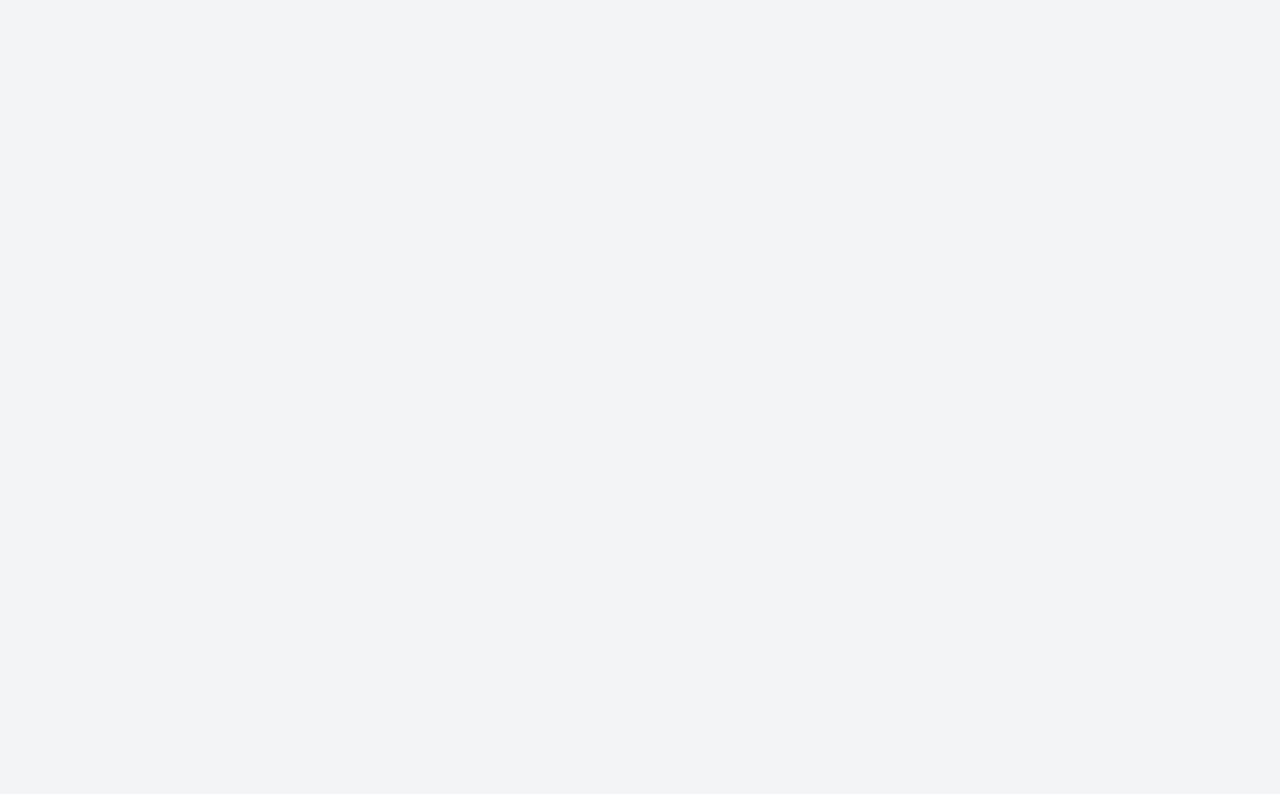
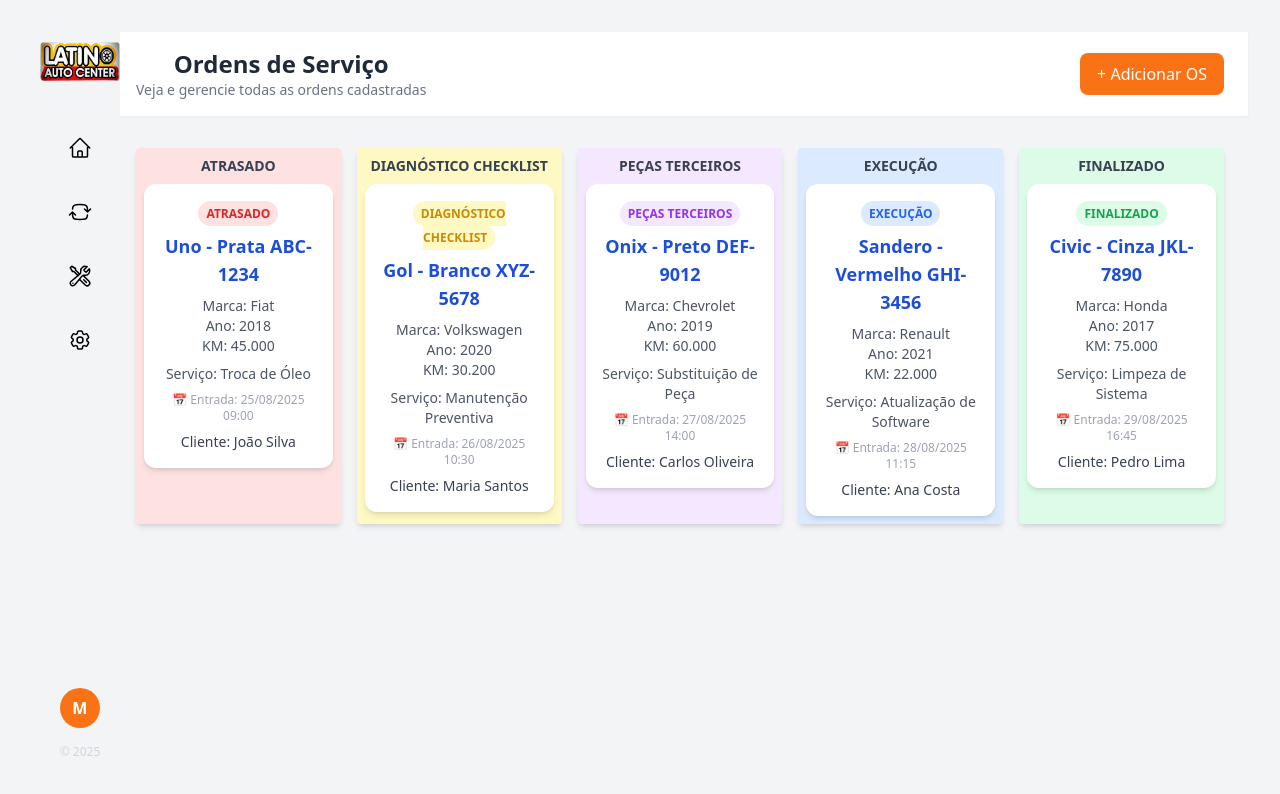
Before and after one commit to Matheus-Alexandrino/auto-center-v1, a Vue app in the folder app/: page /ordens in a window 1280 px wide. Before the commit this address had no page. Shown: the top 794 px of the page. Built offline with nearby package versions, Linux system fonts and the light colour scheme; no server answers; sample sign-in values are in the browser's storage.

Commit message:
feat: Create ListagemOS.vue

```diff
--- a/app/package.json
+++ b/app/package.json
@@ -12,7 +12,8 @@
     "@heroicons/vue": "^2.2.0",
     "pinia": "^2.3.1",
     "vue": "^3.5.20",
-    "vue-router": "^4.5.1"
+    "vue-router": "^4.5.1",
+    "vuedraggable": "^4.1.0"
   },
   "devDependencies": {
     "@vitejs/plugin-vue": "^6.0.1",
--- a/app/src/components/CardServico.vue
+++ b/app/src/components/CardServico.vue
@@ -1,18 +1,43 @@
 <template>
   <div class="bg-white rounded-xl shadow-md p-4 space-y-2 hover:shadow-lg transition">
+    <!-- Status -->
     <span
       class="text-xs font-semibold px-2 py-1 rounded-full"
       :class="{
         'bg-red-100 text-red-600': dados.status === 'ATRASADO',
-        'bg-yellow-100 text-yellow-600': dados.status === 'EM ANDAMENTO',
+        'bg-yellow-100 text-yellow-600': dados.status === 'DIAGNÓSTICO CHECKLIST' || dados.status === 'EM ANDAMENTO',
+        'bg-purple-100 text-purple-600': dados.status === 'PEÇAS TERCEIROS',
+        'bg-blue-100 text-blue-600': dados.status === 'EXECUÇÃO',
         'bg-green-100 text-green-600': dados.status === 'FINALIZADO'
       }"
     >
       {{ dados.status }}
     </span>
-    <h3 class="font-bold text-gray-800">{{ dados.codigo }} - {{ dados.modelo }}</h3>
-    <p class="text-sm text-gray-600">{{ dados.cliente }}</p>
-    <p class="text-xs text-gray-400">📅 {{ dados.data }}</p>
+
+    <!-- Modelo, Cor, Placa -->
+    <h3 class="font-bold text-blue-700 text-lg">
+      {{ dados.modelo }} - {{ dados.cor }}  {{ dados.placa }}
+    </h3>
+
+    <!-- Marca, Ano, KM -->
+    <p class="text-sm text-gray-600">
+      Marca: {{ dados.marca }} <br> Ano: {{ dados.ano }} <br> KM: {{ dados.km }}
+    </p>
+
+    <!-- Serviço e Descrição -->
+    <p class="text-sm text-gray-600">
+      Serviço: {{ dados.servico }}
+    </p>
+
+    <!-- Data e Hora -->
+    <p class="text-xs text-gray-400">
+      📅 Entrada: {{ dados.data }} {{ dados.hora }}
+    </p>
+
+    <!-- Cliente -->
+    <p class="text-sm text-gray-700">
+      Cliente: {{ dados.cliente }}
+    </p>
   </div>
 </template>
 
--- /dev/null
+++ b/app/src/components/ListagemOS.vue
@@ -0,0 +1,193 @@
+<template>
+  <div class="flex bg-gray-100 min-h-screen">
+    <Sidebar />
+    <div class="flex-1 ml-20">
+      <!-- Header -->
+      <div class="bg-white px-6 py-4 shadow-sm flex justify-between items-center">
+        <div>
+          <h1 class="text-2xl font-bold text-gray-800">
+            Ordens de Serviço
+          </h1>
+          <p class="text-sm text-gray-500">Veja e gerencie todas as ordens cadastradas</p>
+        </div>
+        <div class="flex items-center space-x-4">
+          <button
+            @click="mostrarModal = true"
+            class="bg-orange-500 text-white px-4 py-2 rounded-lg hover:bg-orange-600 transition"
+          >
+            + Adicionar OS
+          </button>
+        </div>
+      </div>
+
+      <!-- Kanban -->
+      <div class="px-6 mt-8 space-y-4">
+        <div class="flex gap-4">
+          <div
+            v-for="(grupo, index) in gruposDeOrdens"
+            :key="index"
+            class="flex-1 p-2 rounded shadow-md"
+            :class="{
+              'bg-red-100': grupo.titulo === 'ATRASADO',
+              'bg-yellow-100': grupo.titulo === 'DIAGNÓSTICO CHECKLIST',
+              'bg-purple-100': grupo.titulo === 'PEÇAS TERCEIROS',
+              'bg-blue-100': grupo.titulo === 'EXECUÇÃO',
+              'bg-green-100': grupo.titulo === 'FINALIZADO'
+            }"
+          >
+            <h3 class="text-sm font-semibold text-gray-700 text-center mb-2">{{ grupo.titulo }}</h3>
+
+            <Draggable
+              :list="grupo.ordens"
+              :group="{ name: 'ordens', pull: true, put: true }"
+              item-key="id"
+              @end="atualizarStatus($event, grupo.titulo)"
+            >
+              <template #item="{ element }">
+                <CardServico :dados="element" />
+              </template>
+            </Draggable>
+          </div>
+        </div>
+      </div>
+
+      <ModalAdicionarOS
+        :visivel="mostrarModal"
+        @fechar="mostrarModal = false"
+        @salvar="adicionarOS"
+      />
+    </div>
+  </div>
+</template>
+<script setup>
+import { ref } from 'vue'
+import Sidebar from './Sidebar.vue'
+import CardServico from './CardServico.vue'
+import ModalAdicionarOS from './ModalAdicionarOS.vue'
+import { default as Draggable } from 'vuedraggable'
+
+const mostrarModal = ref(false)
+
+const gruposDeOrdens = ref([
+  {
+    titulo: 'ATRASADO',
+    ordens: [
+      {
+        id: 1,
+        cliente: 'João Silva',
+        servico: 'Troca de Óleo',
+        status: 'ATRASADO',
+        data: '25/08/2025',
+        hora: '09:00',
+        marca: 'Fiat',
+        modelo: 'Uno',
+        cor: 'Prata',
+        ano: '2018',
+        placa: 'ABC-1234',
+        km: '45.000',
+        descricao: 'Troca de óleo e filtro'
+      }
+    ]
+  },
+  {
+    titulo: 'DIAGNÓSTICO CHECKLIST',
+    ordens: [
+      {
+        id: 2,
+        cliente: 'Maria Santos',
+        servico: 'Manutenção Preventiva',
+        status: 'DIAGNÓSTICO CHECKLIST',
+        data: '26/08/2025',
+        hora: '10:30',
+        marca: 'Volkswagen',
+        modelo: 'Gol',
+        cor: 'Branco',
+        ano: '2020',
+        placa: 'XYZ-5678',
+        km: '30.200',
+        descricao: 'Checklist completo'
+      }
+    ]
+  },
+  {
+    titulo: 'PEÇAS TERCEIROS',
+    ordens: [
+      {
+        id: 3,
+        cliente: 'Carlos Oliveira',
+        servico: 'Substituição de Peça',
+        status: 'PEÇAS TERCEIROS',
+        data: '27/08/2025',
+        hora: '14:00',
+        marca: 'Chevrolet',
+        modelo: 'Onix',
+        cor: 'Preto',
+        ano: '2019',
+        placa: 'DEF-9012',
+        km: '60.000',
+        descricao: 'Troca de amortecedor traseiro'
+      }
+    ]
+  },
+  {
+    titulo: 'EXECUÇÃO',
+    ordens: [
+      {
+        id: 4,
+        cliente: 'Ana Costa',
+        servico: 'Atualização de Software',
+        status: 'EXECUÇÃO',
+        data: '28/08/2025',
+        hora: '11:15',
+        marca: 'Renault',
+        modelo: 'Sandero',
+        cor: 'Vermelho',
+        ano: '2021',
+        placa: 'GHI-3456',
+        km: '22.000',
+        descricao: 'Atualização de sistema multimídia'
+      }
+    ]
+  },
+  {
+    titulo: 'FINALIZADO',
+    ordens: [
+      {
+        id: 5,
+        cliente: 'Pedro Lima',
+        servico: 'Limpeza de Sistema',
+        status: 'FINALIZADO',
+        data: '29/08/2025',
+        hora: '16:45',
+        marca: 'Honda',
+        modelo: 'Civic',
+        cor: 'Cinza',
+        ano: '2017',
+        placa: 'JKL-7890',
+        km: '75.000',
+        descricao: 'Limpeza de sistema de ar-condicionado'
+      }
+    ]
+  }
+])
+
+function adicionarOS(novaOS) {
+  const nova = {
+    ...novaOS,
+    id: Date.now(),
+    status: 'EXECUÇÃO',
+    data: new Date().toLocaleDateString('pt-BR'),
+    hora: new Date().toLocaleTimeString('pt-BR', { hour: '2-digit', minute: '2-digit' })
+  }
+  const execIndex = gruposDeOrdens.value.findIndex(g => g.titulo === 'EXECUÇÃO')
+  gruposDeOrdens.value[execIndex].ordens.unshift(nova)
+}
+
+
+function atualizarStatus(event, novoTitulo) {
+  const card = event.item?._underlying_vm_
+  if (card && card.dados) {
+    card.dados.status = novoTitulo
+  }
+}
+</script>
--- a/app/src/components/ModalAdicionarOS.vue
+++ b/app/src/components/ModalAdicionarOS.vue
@@ -1,13 +1,32 @@
 <template>
   <div v-if="visivel" class="fixed inset-0 bg-black bg-opacity-50 flex items-center justify-center z-50">
-    <div class="bg-white rounded-xl shadow-lg p-6 w-full max-w-md">
+    <div class="bg-white rounded-xl shadow-lg p-6 w-full max-w-md overflow-y-auto max-h-screen">
       <h2 class="text-xl font-bold text-gray-800 mb-4">Nova Ordem de Serviço</h2>
 
       <form @submit.prevent="salvar">
         <div class="space-y-4">
           <input v-model="os.cliente" type="text" placeholder="Nome do cliente" class="w-full border rounded px-3 py-2" />
-          <input v-model="os.modelo" type="text" placeholder="Modelo do veículo" class="w-full border rounded px-3 py-2" />
-          <input v-model="os.codigo" type="text" placeholder="Código da OS" class="w-full border rounded px-3 py-2" />
+          <input v-model="os.servico" type="text" placeholder="Serviço a ser realizado" class="w-full border rounded px-3 py-2" />
+          <input v-model="os.modelo" type="text" placeholder="Modelo do veículo" class="w-full border rounded px-3 py-2" /> -->
+          <input v-model="os.marca" type="text" placeholder="Marca do veículo" class="w-full border rounded px-3 py-2" />
+           <!-- <select v-model="marcaSelecionada" class="w-full border rounded px-3 py-2">
+            <option value="" disabled selected>Selecione a marca</option>
+            <option v-for="marca in marcas" :key="marca.id" :value="marca.id">
+              {{ marca.name }}
+            </option>
+          </select>
+
+          <select v-model="modeloSelecionado" class="w-full border rounded px-3 py-2" :disabled="!marcaSelecionada">
+            <option value="" disabled selected>Selecione o modelo</option>
+            <option v-for="modelo in modelos" :key="modelo.id_modelo" :value="modelo.name">
+              {{ modelo.name }}
+            </option>
+          </select> -->
+
+          <input v-model="os.cor" type="text" placeholder="Cor do veículo" class="w-full border rounded px-3 py-2" />
+          <input v-model="os.ano" type="text" placeholder="Ano do veículo" class="w-full border rounded px-3 py-2" />
+          <input v-model="os.placa" type="text" placeholder="Placa do veículo" class="w-full border rounded px-3 py-2" />
+          <input v-model="os.km" type="text" placeholder="Quilometragem" class="w-full border rounded px-3 py-2" />
         </div>
 
         <div class="flex justify-end mt-6 space-x-2">
@@ -20,23 +39,60 @@
 </template>
 
 <script setup>
-import { ref } from 'vue'
+import { ref, onMounted, watch } from 'vue'
 
+const marcas = ref([])
+const modelos = ref([])
+const marcaSelecionada = ref('')
+const modeloSelecionado = ref('')
 const props = defineProps({ visivel: Boolean })
 const emit = defineEmits(['fechar', 'salvar'])
 
 const os = ref({
   cliente: '',
+  servico: '',
   modelo: '',
-  codigo: ''
+  marca: '',
+  cor: '',
+  ano: '',
+  placa: '',
+  km: '',
+  descricao: ''
 })
 
 function fechar() {
   emit('fechar')
 }
 
+onMounted(() => {
+  fetch('https://fipeapi.com.br/api/1/carros/marcas.json')
+    .then(res => res.json())
+    .then(data => {
+      marcas.value = marca
+    })
+})
+
+watch(marcaSelecionada, (novaMarcaId) => {
+  if (novaMarcaId) {
+    fetch(`https://fipeapi.com.br/api/1/carros/veiculos/${novaMarcaId}.json`)
+      .then(res => res.json())
+      .then(data => {
+        modelos.value = data
+      })
+  }
+})
+
 function salvar() {
+  // if (!os.value.cliente || !modeloSelecionado.value || !marcaSelecionada.value) {
+  //   alert('Preencha os campos obrigatórios: cliente, marca e modelo.')
+  //   return
+  // }
+  // os.value.marca = marcas.value.find(m => m.id === marcaSelecionada.value)?.name || ''
+  // os.value.modelo = modeloSelecionado.value
   emit('salvar', os.value)
   fechar()
 }
+
+
+
 </script>
--- a/app/src/components/Sidebar.vue
+++ b/app/src/components/Sidebar.vue
@@ -1,19 +1,16 @@
 <template>
   <aside class="w-13 h-screen fixed top-0 left-10 flex flex-col items-center justify-between py-6 z-50">
-    <!-- Topo com logo e menu -->
     <div class="bg-gray-100 flex flex-col items-center space-y-6">
-      <img src="/icons/logo.png" alt="logo" class="w-12 h-12" />
+      <img src="/icons/logo.png" alt="logo" class="w-20 h-20" />
 
-      <!-- Ícones do menu -->
-      <nav class="flex flex-col items-center space-y-6">
-        <SidebarItem icon="/icons/home.svg" label="Home" />
-        <SidebarItem icon="/icons/orders.svg" label="Ordens" />
-        <SidebarItem icon="/icons/tools.svg" label="Serviços" />
-        <SidebarItem icon="/icons/settings.svg" label="Configurações" />
-      </nav>
+<nav class="flex flex-col items-center space-y-6">
+  <SidebarItem icon="/icons/home.svg" label="Home" to="/" class="'bg-orange-100 rounded-lg': isActive"/>
+  <SidebarItem icon="/icons/orders.svg" label="Ordens" to="/ordens" />
+  <SidebarItem icon="/icons/tools.svg" label="Serviços" to="/servicos" />
+  <SidebarItem icon="/icons/settings.svg" label="Configurações" to="/configuracoes" />
+</nav>
     </div>
 
-    <!-- Rodapé com botão de usuário -->
     <div class="relative mb-4">
       <button
         @click="mostrarMenuUsuario = !mostrarMenuUsuario"
@@ -22,7 +19,6 @@
         M
       </button>
 
-      <!-- Popup de usuário -->
       <div
         v-if="mostrarMenuUsuario"
         class="absolute bottom-12 left-0 w-40 bg-white border rounded-lg shadow-lg z-50"
@@ -47,7 +43,6 @@
         </ul>
       </div>
 
-      <!-- Copyright -->
       <div class="text-xs text-gray-300 mt-4 text-center">© 2025</div>
     </div>
   </aside>
--- a/app/src/components/SidebarItem.vue
+++ b/app/src/components/SidebarItem.vue
@@ -1,12 +1,14 @@
 <template>
-  <div class="group relative flex items-center justify-center w-10 h-10 cursor-pointer">
+  <div
+    class="group relative flex items-center justify-center w-10 h-10 cursor-pointer"
+    @click="navigate "
+  >
     <img
       :src="icon"
       alt="ícone"
       class="w-6 h-6 text-gray-400 group-hover:text-orange-500 transition"
     />
 
-    <!-- Tooltip -->
     <span
       class="absolute left-12 bg-black text-white text-xs px-2 py-1 rounded opacity-0 group-hover:opacity-100 transition whitespace-nowrap z-50"
     >
@@ -16,8 +18,21 @@
 </template>
 
 <script setup>
-defineProps({
+import { useRouter, useRoute } from 'vue-router'
+
+const props = defineProps({
   icon: String,
-  label: String
+  label: String,
+  to: String
 })
+
+const router = useRouter()
+const route = useRoute()
+
+function navigate() {
+  if (props.to) {
+    router.push(props.to)
+  }
+}
+
 </script>
--- a/app/src/router/index.js
+++ b/app/src/router/index.js
@@ -1,11 +1,14 @@
 import { createRouter, createWebHistory } from 'vue-router'
 import Login from '@/components/Login.vue'
 import Dashboard from '@/components/Dashboard.vue'
+import ListagemOS from '@/components/ListagemOS.vue'
+
 import { useAuthStore } from '@/stores/auth'
 
 const routes = [
     { path: '/', component: Login },
-    { path: '/Dashboard', component: Dashboard, meta: { requiresAuth: true } }
+    { path: '/Dashboard', component: Dashboard, meta: { requiresAuth: true } },
+    { path: '/ordens', component: ListagemOS, meta: { requiresAuth: true } }
 ]
 
 const router = createRouter({
```
Also changed, not shown: 1 other file (tests, documents, lock files or other folders).
